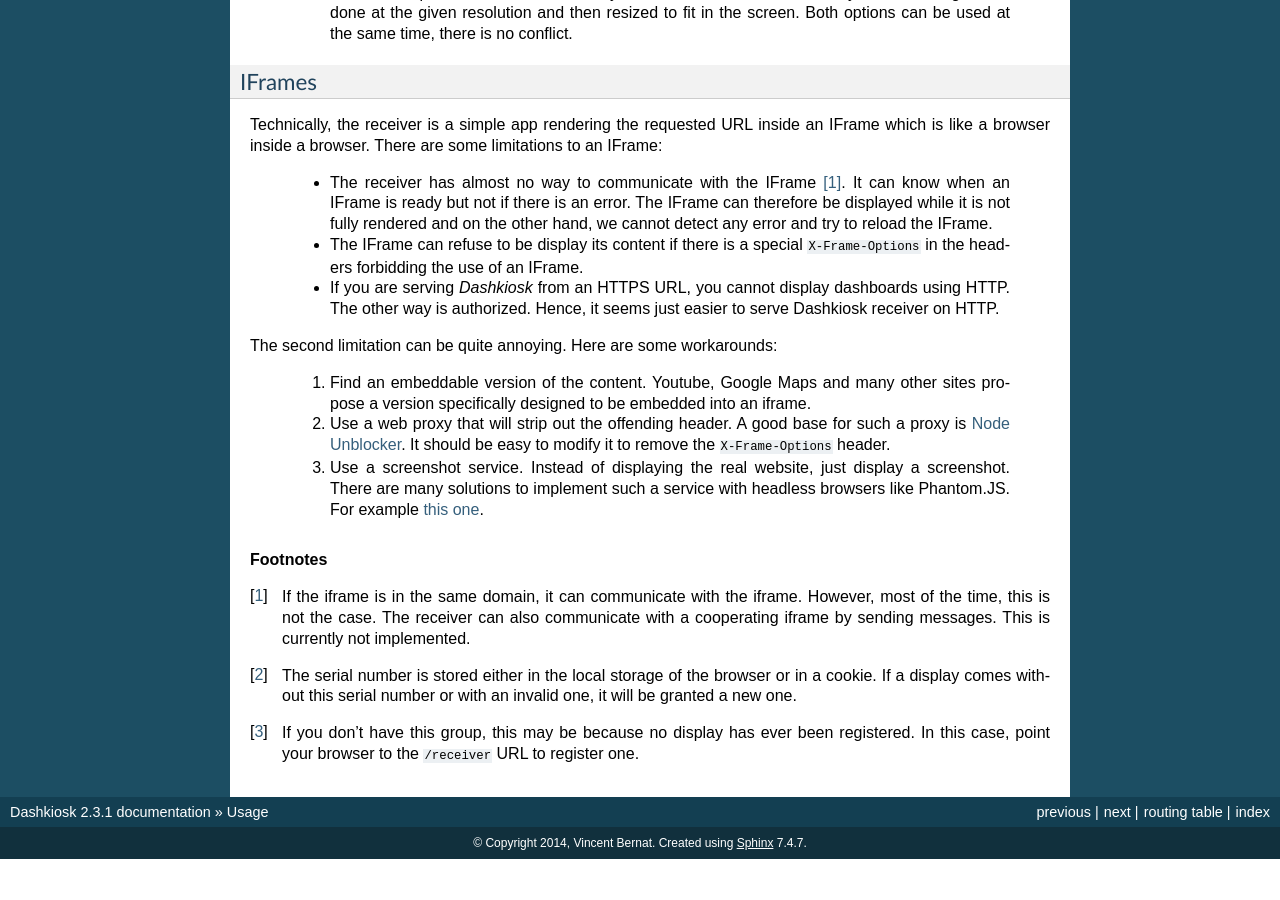
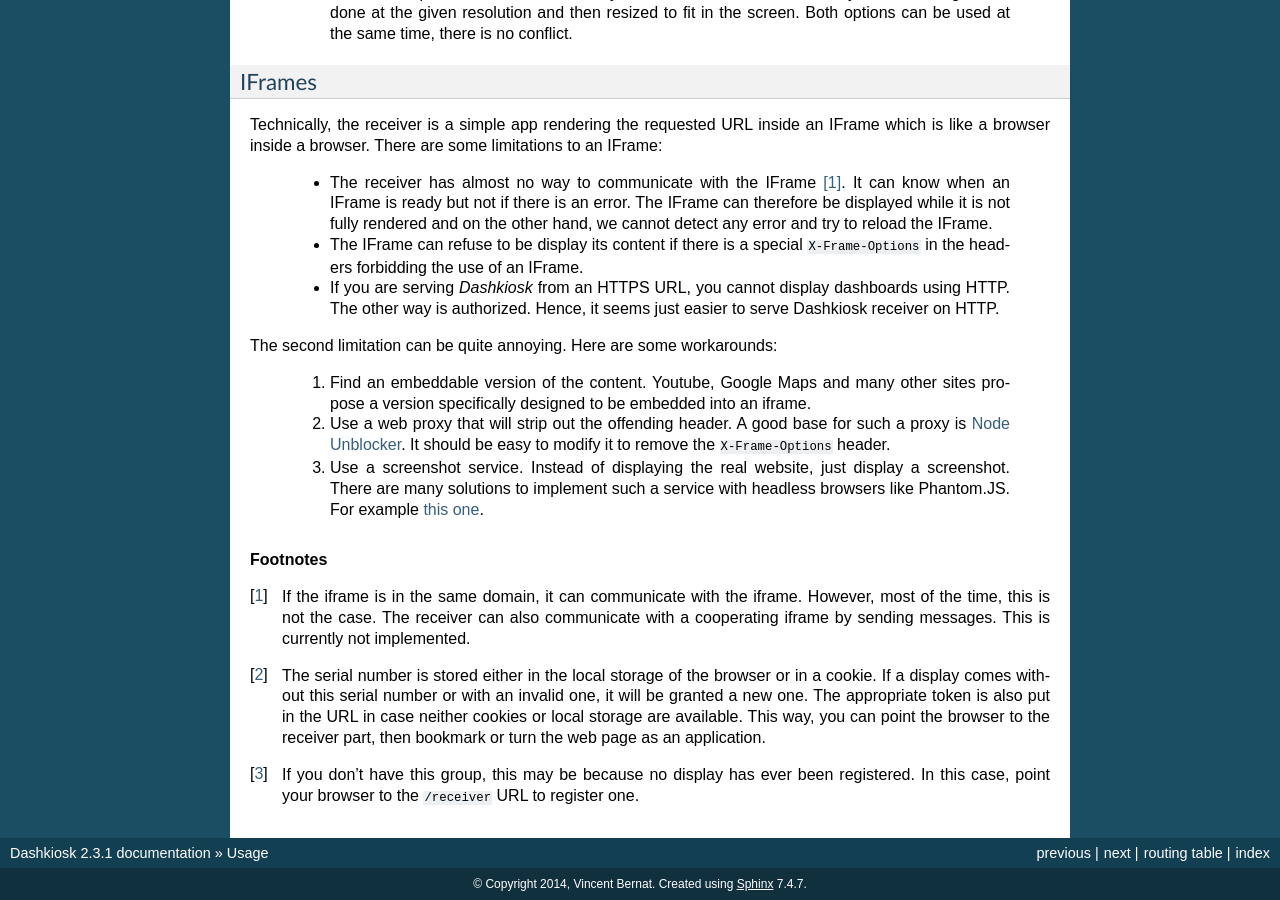
Before and after one commit to vincentbernat/dashkiosk, a Sphinx documentation site: the page built from docs/usage.rst, in a window 1280 px wide and 900 px high, scrolled down 4914 px. Built offline with Sphinx 7.4.7, drawn with Linux system fonts in a browser that asks for light colours; before the commit the page ends 5773 px from its top, so only the background shows below that.

Commit message:
receiver: document the receiver storing its token in the URL as well
This is still related to #7.

```diff
--- a/docs/usage.rst
+++ b/docs/usage.rst
@@ -284,7 +284,11 @@ The second limitation can be quite annoying. Here are some workarounds:
 .. [#storage] The serial number is stored either in the local storage
               of the browser or in a cookie. If a display comes
               without this serial number or with an invalid one, it
-              will be granted a new one.
+              will be granted a new one. The appropriate token is also
+              put in the URL in case neither cookies or local storage
+              are available. This way, you can point the browser to
+              the receiver part, then bookmark or turn the web page as
+              an application.
 .. [#f1] If you don't have this group, this may be because no display
          has ever been registered. In this case, point your browser to
          the ``/receiver`` URL to register one.
```
